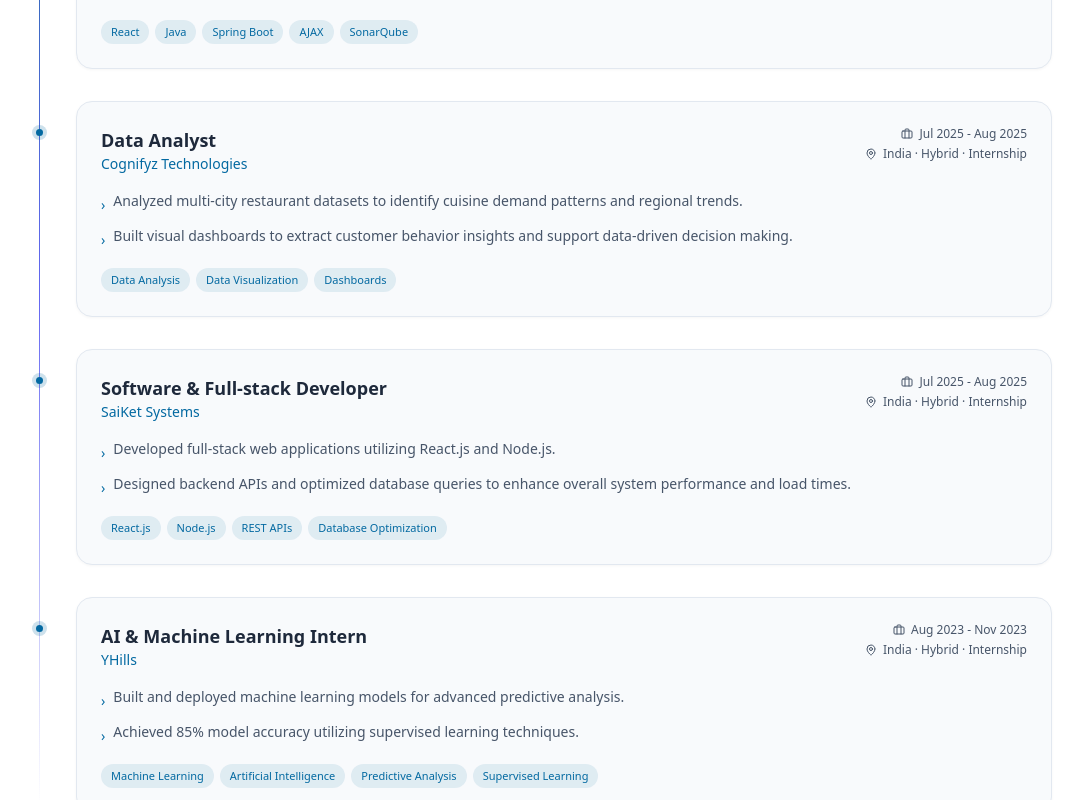
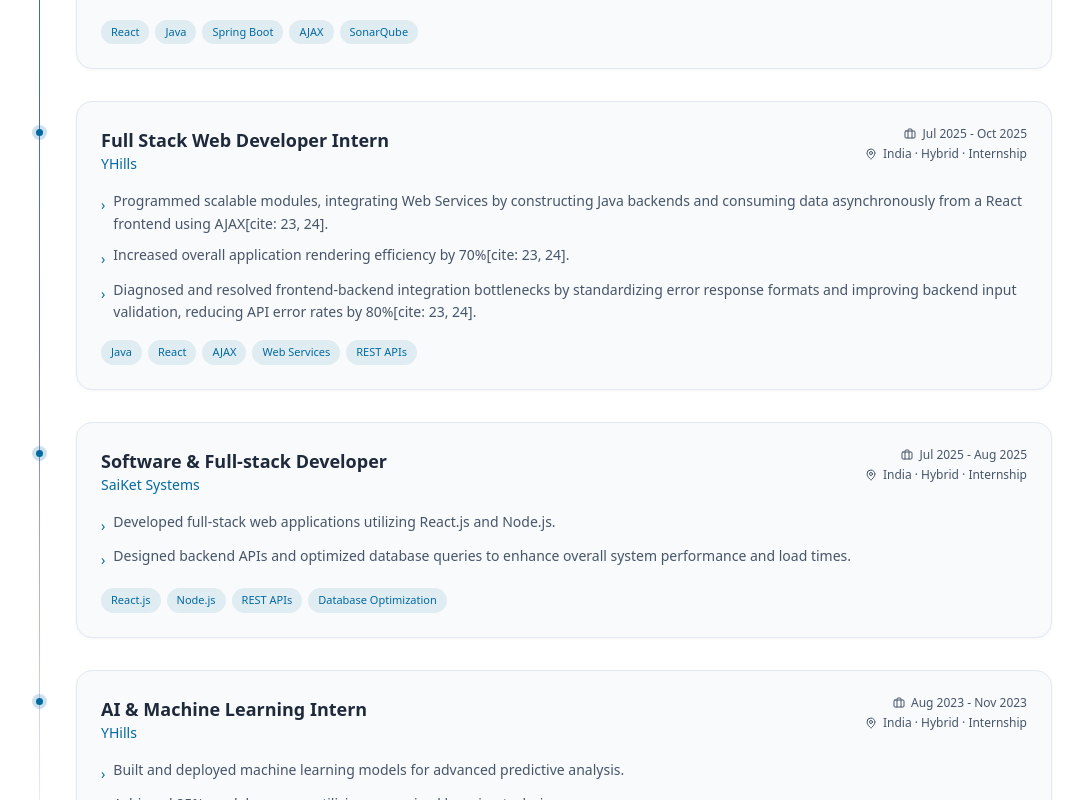
Before and after one commit to siddharth9238/siddharthsingh-main, a Next.js app: page / in a window 1280 px wide. Shown: the part 1520-2320 px from the top of the page, without its empty margins (100-1183 px from the left). Built offline with nearby package versions, Linux system fonts and the light colour scheme.

Commit message:
Updated education with CGPA and fixed experience section

```diff
--- a/src/components/Achievements.tsx
+++ b/src/components/Achievements.tsx
@@ -100,15 +100,27 @@ export default function Achievements() {
                 <GraduationCap size={14} />
                 Education
               </h3>
-              <motion.div variants={itemVariants} className="glass card-hover p-4">
-                <p className="font-semibold text-sm">{educationData.degree}</p>
-                <p className="text-xs text-muted mt-1">
-                  {educationData.institution}
-                </p>
-                <p className="text-xs text-muted/70 mt-1">
-                  {educationData.location} &middot; {educationData.period}
-                </p>
-              </motion.div>
+              <div className="space-y-3">
+                {educationData.map((edu, index) => (
+                  <motion.div key={index} variants={itemVariants} className="glass card-hover p-4">
+                    <div className="flex justify-between items-start gap-3">
+                      <p className="font-semibold text-sm">{edu.degree}</p>
+                      {/* This line checks if cgpa exists, and if so, renders the badge */}
+                      {edu.cgpa && (
+                        <span className="text-[10px] font-mono font-medium text-accent bg-accent/10 px-2 py-0.5 rounded-full shrink-0">
+                          CGPA: {edu.cgpa}
+                        </span>
+                      )}
+                    </div>
+                    <p className="text-xs text-muted mt-1">
+                      {edu.institution}
+                    </p>
+                    <p className="text-xs text-muted/70 mt-1">
+                      {edu.location} &middot; {edu.period}
+                    </p>
+                  </motion.div>
+                ))}
+              </div>
             </div>
 
             {/* Certifications */}
--- a/src/components/Experience.tsx
+++ b/src/components/Experience.tsx
@@ -43,7 +43,7 @@ export default function Experience() {
           <div className="space-y-8">
             {experienceData.map((exp, index) => (
               <motion.div
-                key={exp.company}
+                key={index}
                 variants={cardVariants}
                 className="relative pl-8 md:pl-12"
               >
--- a/src/data/portfolio.ts
+++ b/src/data/portfolio.ts
@@ -74,19 +74,22 @@ export const experienceData: Experience[] = [
     ],
   },
   {
-    company: "Cognifyz Technologies",
-    role: "Data Analyst",
-    period: "Jul 2025 - Aug 2025",
+    company: "YHills",
+    role: "Full Stack Web Developer Intern",
+    period: "Jul 2025 - Oct 2025",
     location: "India · Hybrid",
     type: "Internship",
     highlights: [
-      "Analyzed multi-city restaurant datasets to identify cuisine demand patterns and regional trends.",
-      "Built visual dashboards to extract customer behavior insights and support data-driven decision making."
+      "Programmed scalable modules, integrating Web Services by constructing Java backends and consuming data asynchronously from a React frontend using AJAX[cite: 23, 24].",
+      "Increased overall application rendering efficiency by 70%[cite: 23, 24].",
+      "Diagnosed and resolved frontend-backend integration bottlenecks by standardizing error response formats and improving backend input validation, reducing API error rates by 80%[cite: 23, 24]."
     ],
     tech: [
-      "Data Analysis",
-      "Data Visualization",
-      "Dashboards"
+      "Java",
+      "React",
+      "AJAX",
+      "Web Services",
+      "REST APIs"
     ],
   },
   {
@@ -214,12 +217,22 @@ export const mentoringData = {
   period: "2025 - 2026",
 };
 
-export const educationData = {
-  degree: "Master of Computer Applications (MCA)",
-  institution: "Adamas University",
-  location: "Kolkata, India",
-  period: "2024 - 2026",
-};
+export const educationData = [
+  {
+    degree: "Master of Computer Applications (MCA)",
+    institution: "Adamas University",
+    cgpa: "8.5/10",
+    location: "Kolkata, India",
+    period: "2024 - 2026",
+  },
+  {
+    degree: "Bachelor of Computer Applications (BCA)",
+    institution: "Utkal University",
+    cgpa: "7.0/10",
+    location: "Bhubaneswar, India",
+    period: "2021 - 2024",
+  }
+];
 
 export const certificationsData = [
   "SAP ABAP Backend Developer (Certified Professional)",
```
